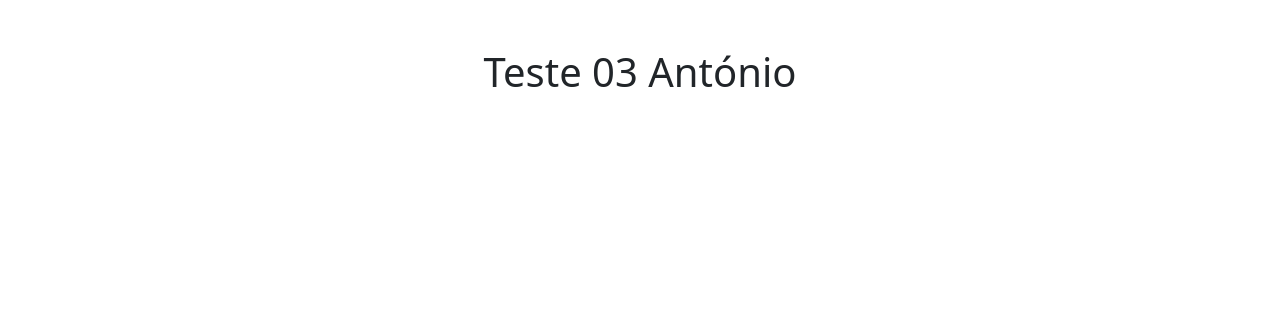
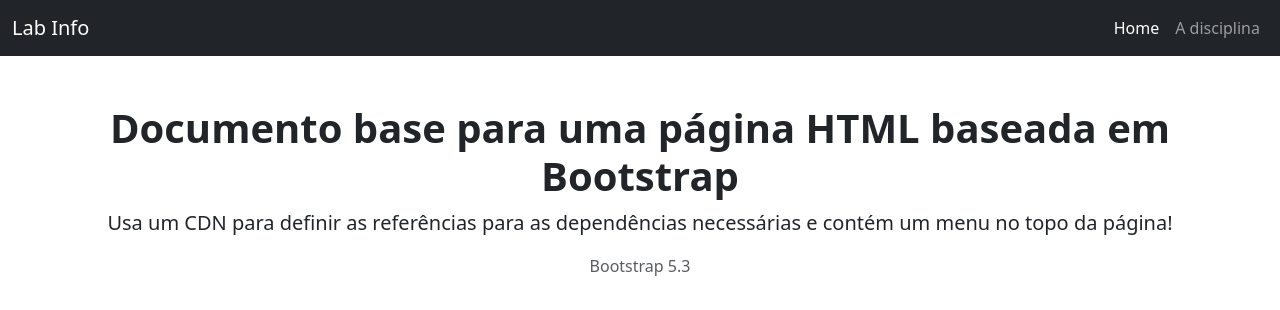
Before and after one commit to toraval/LI2025-Teste03, a plain HTML site: page index.html in a window 1280 px wide. Drawn offline with nearby package versions, Linux system fonts and the light colour scheme.

Commit message:
4ª tarefa

```diff
--- a/index.html
+++ b/index.html
@@ -2,14 +2,37 @@
 <html lang="pt">
 <head>
   <meta charset="UTF-8">
-  <meta name="viewport" content="width=device-width, initial-scale=1.0">
-  <title>Teste</title>
+  <meta name="viewport" content="width=device-width, initial-scale=1">
+  <title>Lab Info</title>
   <link href="https://cdn.jsdelivr.net/npm/bootstrap@5.3.2/dist/css/bootstrap.min.css" rel="stylesheet">
 </head>
 <body>
-  <div class="container mt-5">
-    <h1 class="text-center">Teste 03 António</h1>
+
+  <nav class="navbar navbar-expand-lg navbar-dark bg-dark">
+    <div class="container-fluid">
+      <a class="navbar-brand" href="index.html">Lab Info</a>
+      <button class="navbar-toggler" type="button" data-bs-toggle="collapse" data-bs-target="#navbarNav">
+        <span class="navbar-toggler-icon"></span>
+      </button>
+      <div class="collapse navbar-collapse justify-content-end" id="navbarNav">
+        <ul class="navbar-nav">
+          <li class="nav-item">
+            <a class="nav-link active" aria-current="page" href="index.html">Home</a>
+          </li>
+          <li class="nav-item">
+            <a class="nav-link" href="disciplina.html">A disciplina</a>
+          </li>
+        </ul>
+      </div>
+    </div>
+  </nav>
+
+  <div class="container text-center mt-5">
+    <h1 class="fw-bold">Documento base para uma página HTML baseada em Bootstrap</h1>
+    <p class="lead">Usa um CDN para definir as referências para as dependências necessárias e contém um menu no topo da página!</p>
+    <p class="text-muted">Bootstrap 5.3</p>
   </div>
+
   <script src="https://cdn.jsdelivr.net/npm/bootstrap@5.3.2/dist/js/bootstrap.bundle.min.js"></script>
 </body>
 </html>
```
